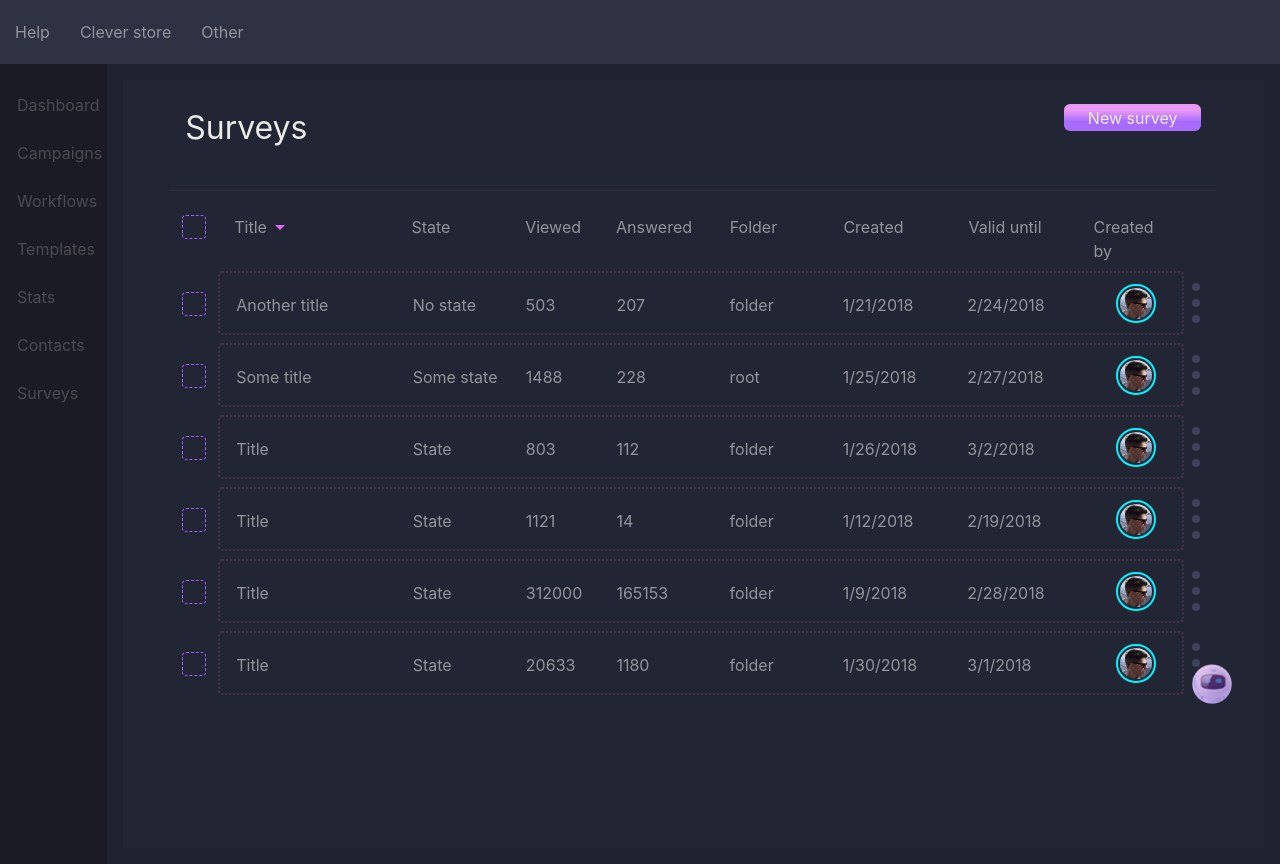
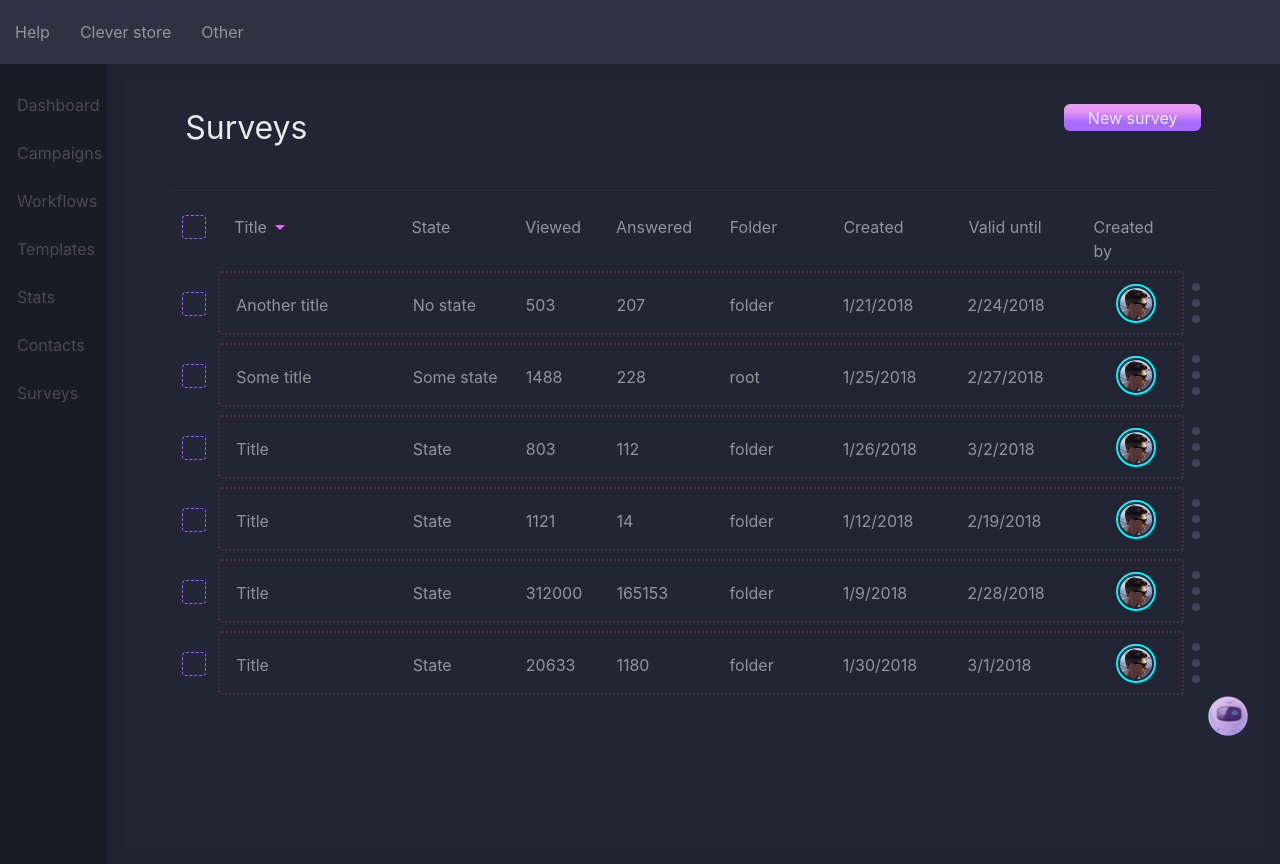
Before and after one commit to azozello/SudolabsTA, a React (Create React App) app: page / in a window 1280 px wide. Built offline with nearby package versions, Linux system fonts and the light colour scheme.

Commit message:
down logo moved

```diff
--- a/src/components/shared/down-logo/down-logo.scss
+++ b/src/components/shared/down-logo/down-logo.scss
@@ -2,8 +2,8 @@
   position: fixed;
   max-width: 2.5rem;
   border-radius: 1.25rem;
-  bottom: 6rem;
-  right: 3rem;
+  bottom: 4rem;
+  right: 2rem;
   &:hover {
     transform: scale(1.1)
   }
```
